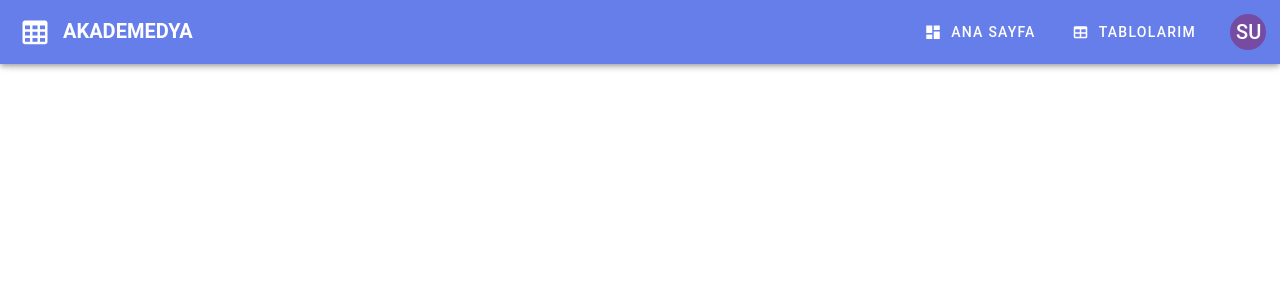
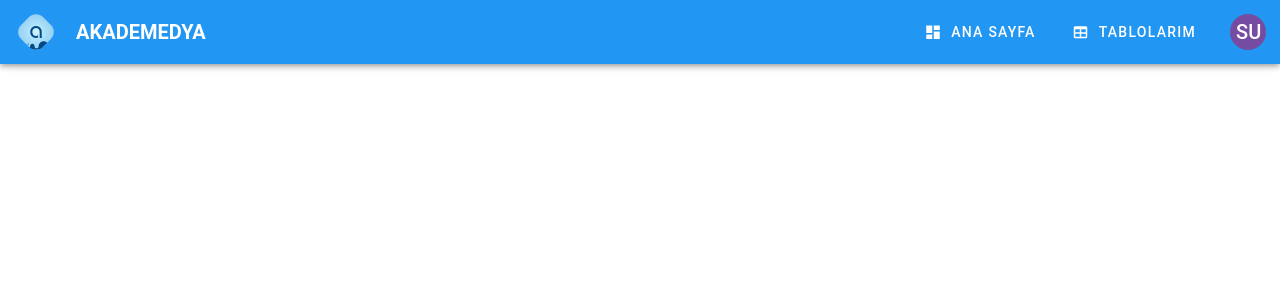
Before and after one commit to emreaytas/ClientTableManagementSystem, a Vue app: page /dashboard in a window 1280 px wide. Shown: the top 300 px of the page. Built offline with nearby package versions, Linux system fonts and the light colour scheme; sample sign-in values are in the browser's storage.

Commit message:
bar tamamlandı şu an.

```diff
--- a/src/App.vue
+++ b/src/App.vue
@@ -1,18 +1,23 @@
 <template>
   <v-app>
     <!-- Navigation Bar (sadece giriş yapmış kullanıcılar için) -->
-    <v-app-bar v-if="authStore.isAuthenticated" app color="primary" dark elevation="4">
+    <v-app-bar v-if="authStore.isAuthenticated" app color="blue" dark elevation="4">
       <!-- Mobile Menu Button -->
       <v-app-bar-nav-icon
         v-if="$vuetify.display.mobile"
         @click="drawer = !drawer"
       ></v-app-bar-nav-icon>
-
+      <v-img
+        src="/icons/logo.svg"
+        alt="Akademedya Logo"
+        class="error-logo"
+        contain
+        max-height="40"
+        max-width="40"
+        style="margin-left: 16px"
+      ></v-img>
       <!-- Logo -->
-      <v-toolbar-title class="font-weight-bold">
-        <v-icon class="mr-2">mdi-table-large</v-icon>
-        AKADEMEDYA
-      </v-toolbar-title>
+      <v-toolbar-title class="font-weight-bold"> AKADEMEDYA </v-toolbar-title>
 
       <v-spacer></v-spacer>
 
@@ -97,8 +102,6 @@
       <router-view></router-view>
     </v-main>
 
-    <!-- Footer (sadece giriş yapmamış kullanıcılar için) -->
-
     <!-- Loading Overlay -->
     <v-overlay v-if="loading" class="align-center justify-center" persistent>
       <v-progress-circular indeterminate size="64" color="primary"></v-progress-circular>
@@ -123,9 +126,6 @@ const toast = useToast()
 // Reactive Data
 const drawer = ref(false)
 const loading = ref(false)
-
-// Computed
-const currentYear = computed(() => new Date().getFullYear())
 
 const userInitials = computed(() => {
   if (!authStore.user) return 'U'
```
